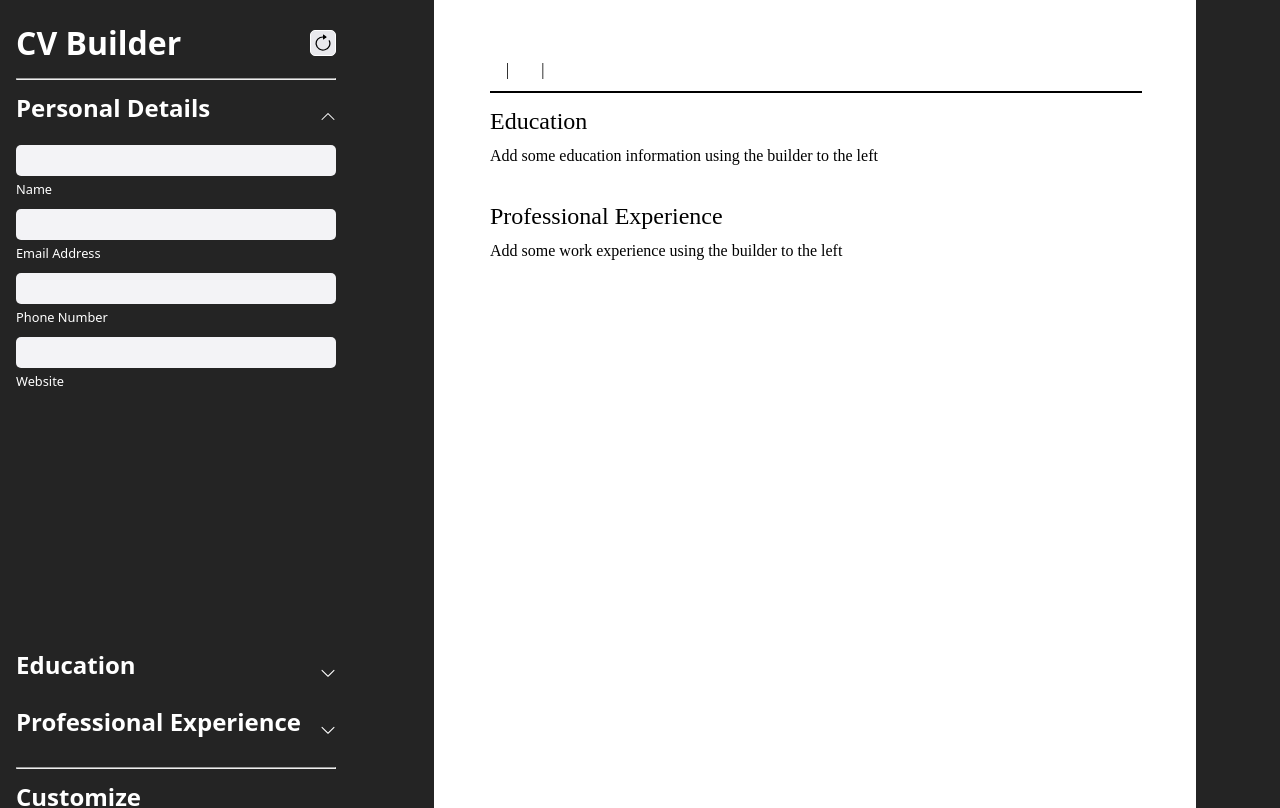
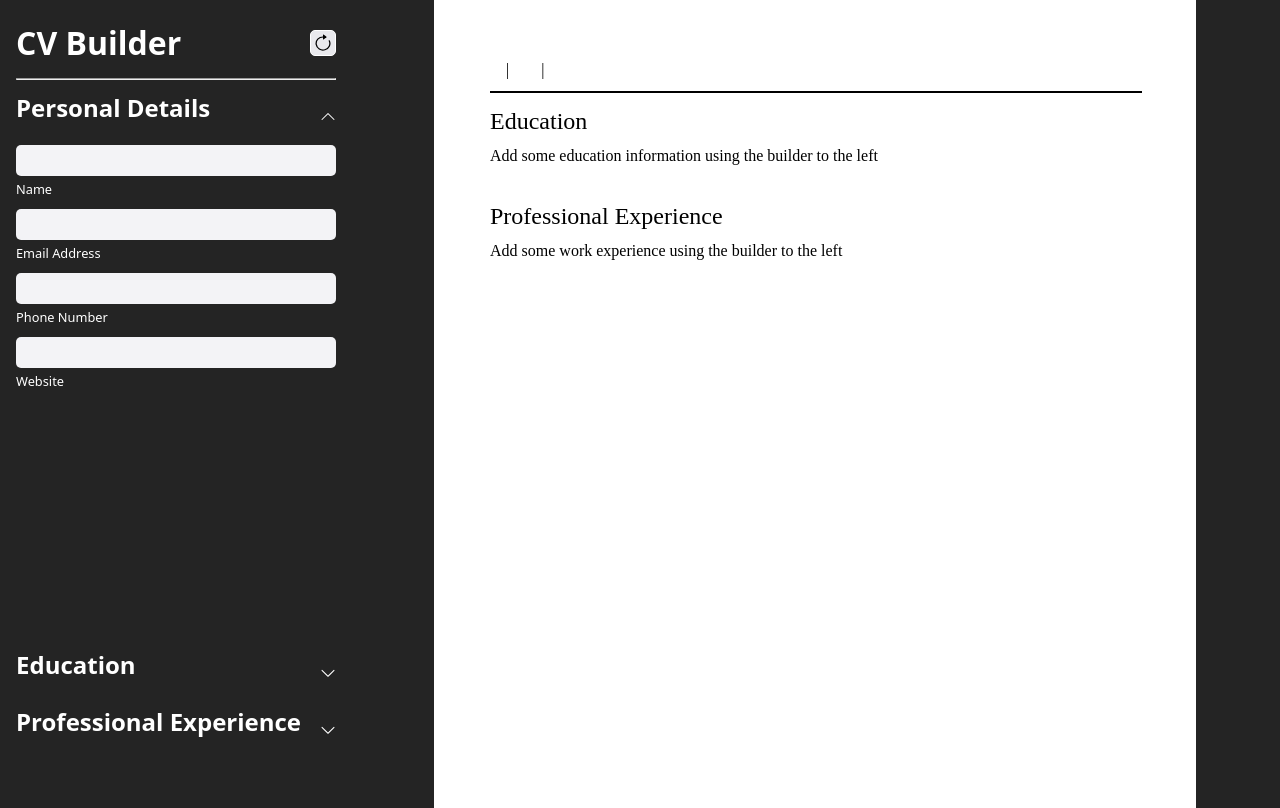
Before and after one commit to jamesspearsv/cv-builder, a React (Vite) app: page / in a window 1280 px wide. Shown: the top 808 px of the page. Built offline with nearby package versions, Linux system fonts and the light colour scheme.

Commit message:
Styling bugfix

```diff
--- a/src/components/Builder/Builder.css
+++ b/src/components/Builder/Builder.css
@@ -5,7 +5,7 @@
   top: 0;
   left: 0;
   width: 25%;
-  height: 100dvh;
+  height: 90vh;
   overflow-y: scroll;
 }
 
```
